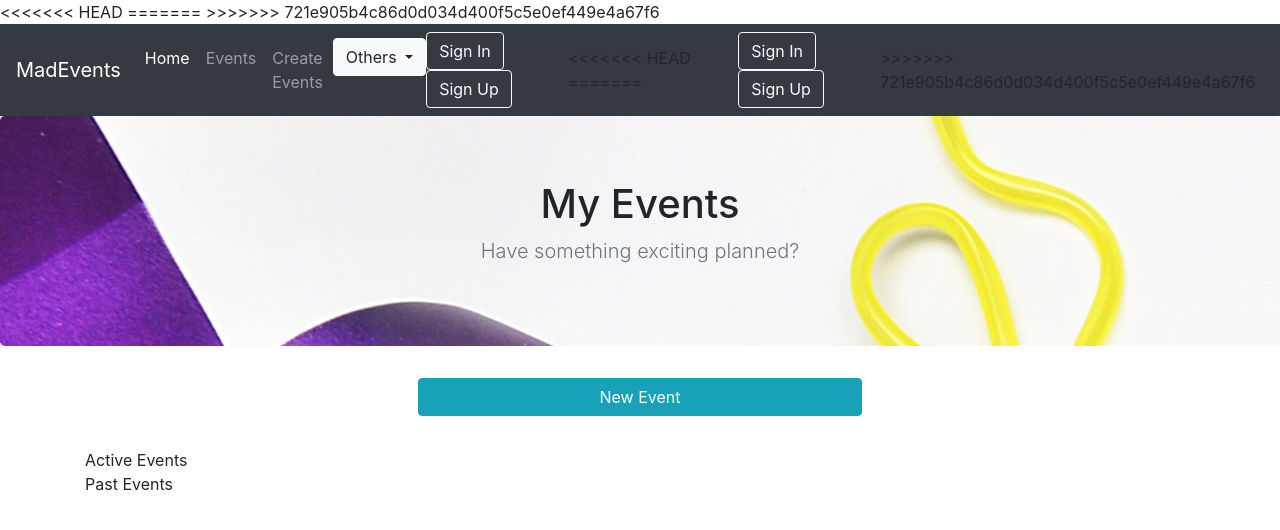
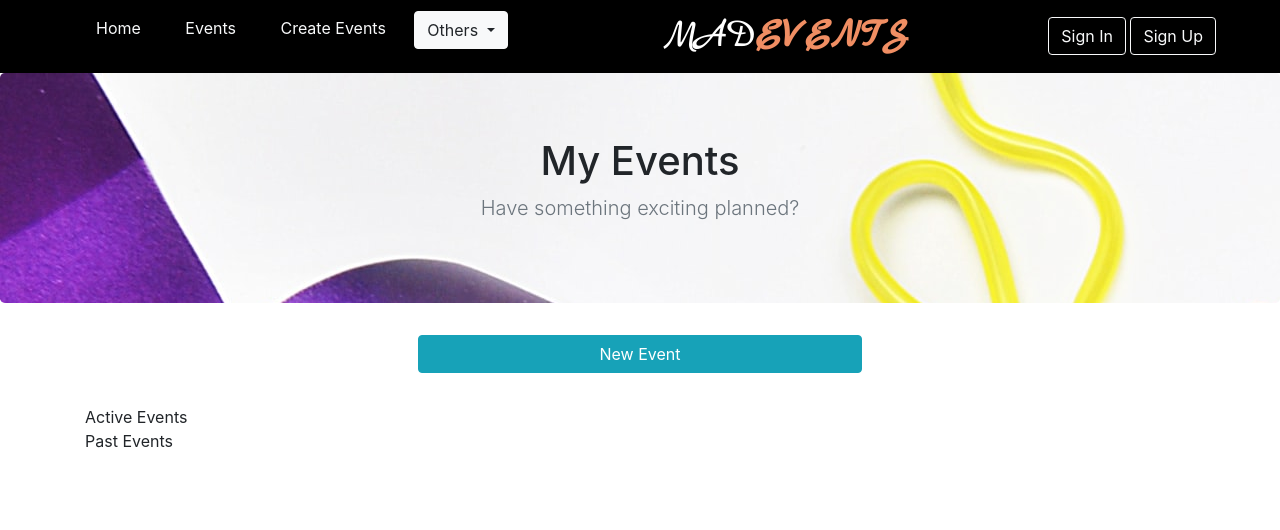
Before and after one commit to andreavillegasm/MadEvents, a PHP site: page /event_dashboard.php in a window 1280 px wide. Shown: the top 530 px of the page. Run offline with PHP 8.4, Linux system fonts and the light colour scheme; data that the repository does not hold is empty; some libraries are stand-ins or nearby versions.

Commit message:
nav new links

```diff
--- a/nav_header.php
+++ b/nav_header.php
@@ -1,12 +1,9 @@
-<<<<<<< HEAD
-=======
 <?php
 session_start();
 ?>
 
 <link src="css/bootstrap.min.css"/>
 
->>>>>>> 721e905b4c86d0d034d400f5c5e0ef449e4a67f6
 <link rel="stylesheet" type="text/css" href="css/style.css">
 <link rel="stylesheet" href="https://stackpath.bootstrapcdn.com/bootstrap/4.3.1/css/bootstrap.min.css"
       integrity="sha384-ggOyR0iXCbMQv3Xipma34MD+dH/1fQ784/j6cY/iJTQUOhcWr7x9JvoRxT2MZw1T" crossorigin="anonymous">
@@ -25,24 +22,21 @@ session_start();
         integrity="sha384-JjSmVgyd0p3pXB1rRibZUAYoIIy6OrQ6VrjIEaFf/nJGzIxFDsf4x0xIM+B07jRM"
         crossorigin="anonymous"></script>
 <header>
-    <nav class="navbar navbar-expand-md navbar-dark bg-dark">
-        <a class="navbar-brand" href="#">MadEvents</a>
-        <button class="navbar-toggler" type="button" data-toggle="collapse" data-target="#navbarCollapse"
-                aria-controls="navbarCollapse" aria-expanded="false" aria-label="Toggle navigation">
-            <span class="navbar-toggler-icon"></span>
-        </button>
-        <div class="collapse navbar-collapse" id="navbarCollapse">
-            <ul class="navbar-nav mr-auto">
-                <li class="nav-item active">
-                    <a class="nav-link" href="index.php">Home</a>
+    <div class="header-navigation">
+        <div class="header-nav-content">
+            <div class="d-flex justify-content-between align-items-center">
+                <div class="nav-link">
+                    <ul class="list-inline">
+                        <li class="list-inline-item">
+                            <a class="nav-link text-light" href="index.php">Home</a>
                         </li>
-                <li class="nav-item">
-                    <a class="nav-link" href="event_dashboard.php">Events</a>
+                        <li class="list-inline-item">
+                            <a class="nav-link text-light" href="event_dashboard.php">Events</a>
                         </li>
-                <li class="nav-item">
-                    <a class="nav-link" href="new_event.php">Create Events</a>
+                        <li class="list-inline-item">
+                            <a class="nav-link text-light" href="new_event.php">Create Events</a>
                         </li>
-                <li class="nav-item">
+                        <li class="list-inline-item">
                             <div class="dropdown">
                                 <button class="btn btn-light dropdown-toggle" type="button" id="dropdownMenuNav"
                                         data-toggle="dropdown" aria-haspopup="true" aria-expanded="true">
@@ -59,19 +53,11 @@ session_start();
                                 </ul>
                             </div>
                         </li>
+                    </ul>
+                </div>
 
-            </ul>
-            <ul class="navbar-nav">
-                <li class="nav-item">
-                    <div class="login-btn">
-                        <a href="signup.php" class="btn btn-outline-light">Sign In</a>
-                        <a href="login.php" class="btn btn-outline-light">Sign Up</a>
-                    </div>
-                </li>
-            </ul>
+                <div class="logo">MAD<span>EVENTS</span></div>
 
-<<<<<<< HEAD
-=======
                 <div class="login-btn">
 
                     <?php
@@ -86,7 +72,5 @@ session_start();
                     ?>
                 </div>
             </div>
->>>>>>> 721e905b4c86d0d034d400f5c5e0ef449e4a67f6
         </div>
-    </nav>
 </header>
```
Lines whose indentation alone changed are shown as unchanged.
